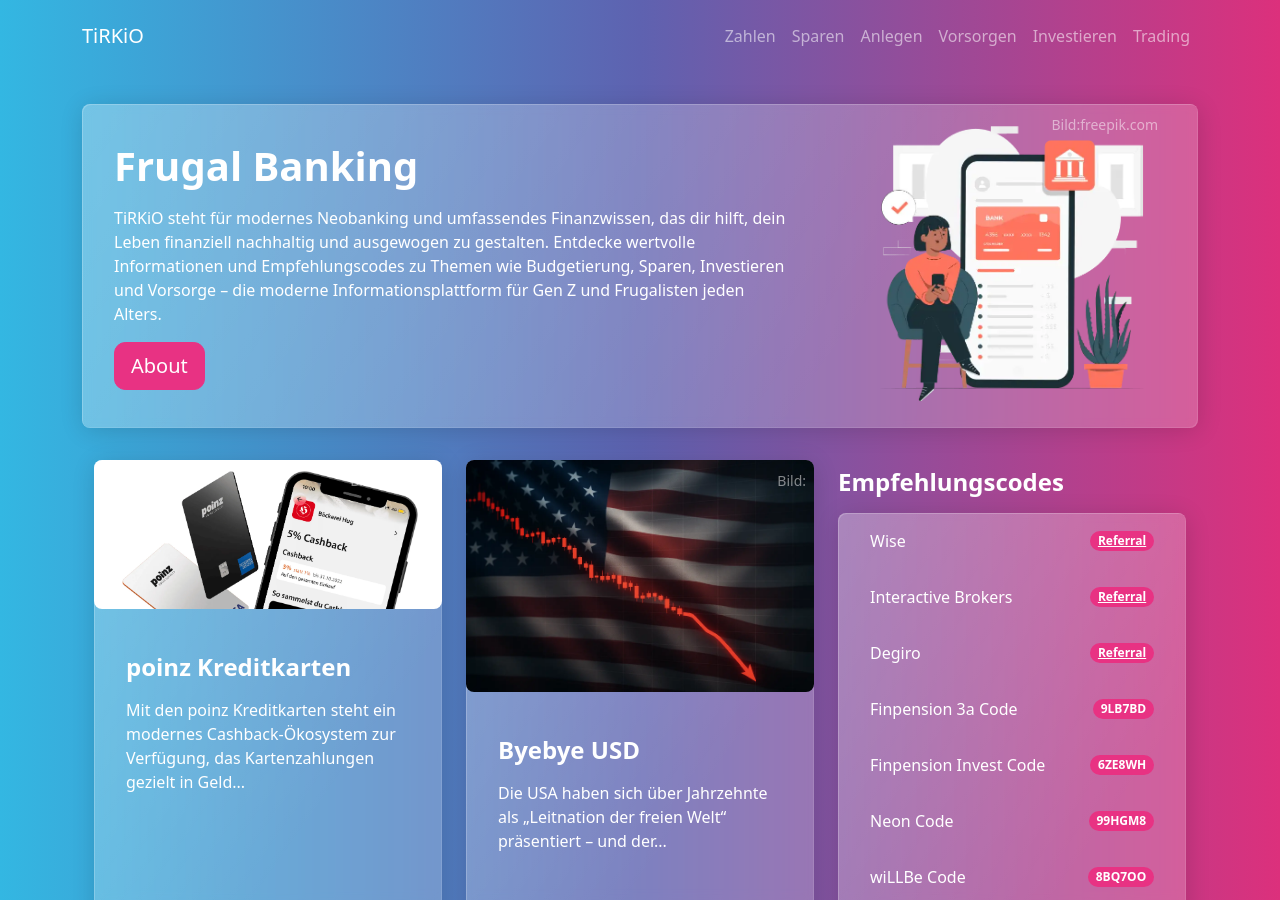
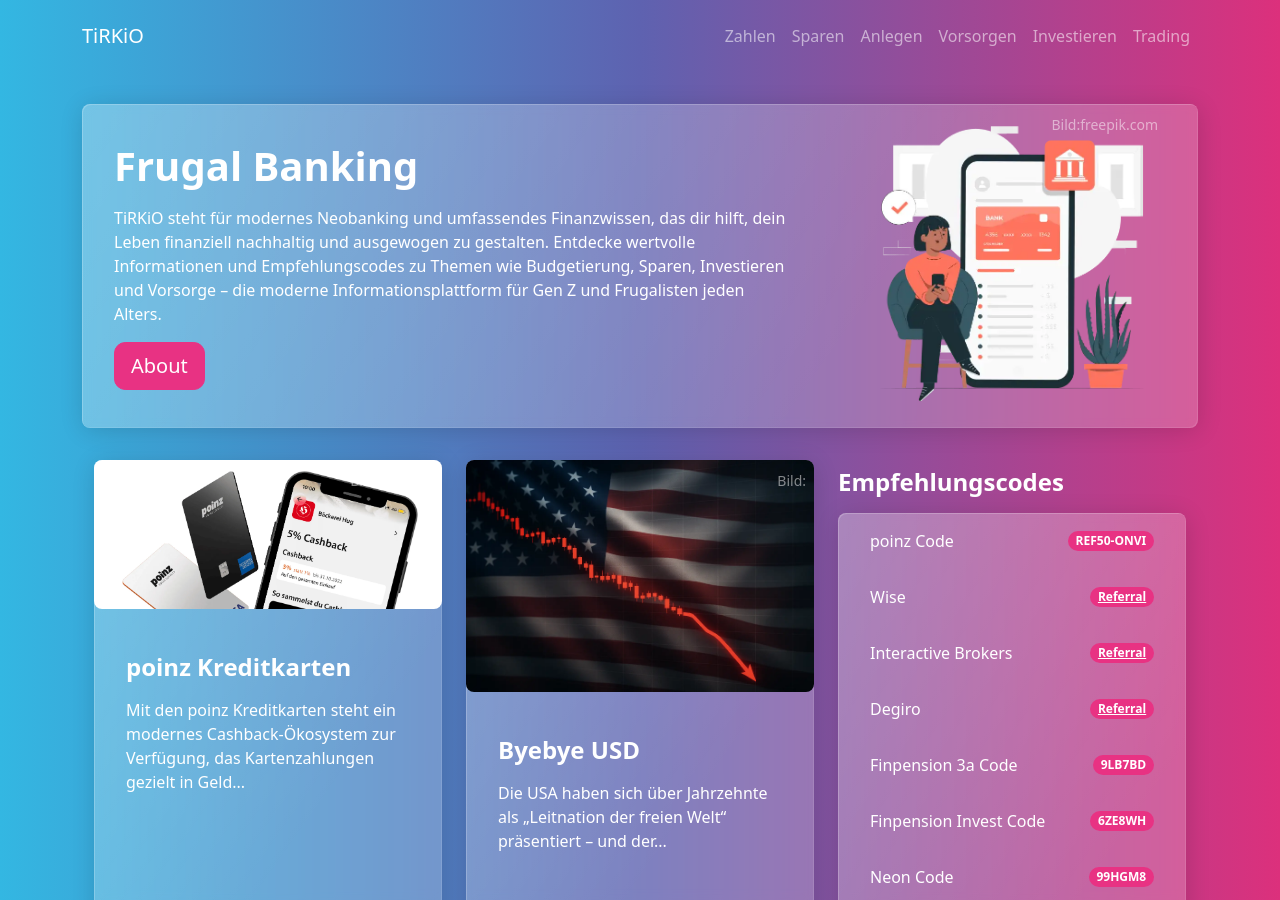
Before and after one commit to tirkio/tirkio.com, a Jekyll site: the page built from index.html, in a window 1280 px wide and 900 px high. Built offline with Jekyll 4.4.1, drawn with Linux system fonts in a browser that asks for light colours; the list of posts is cut into pages by our own code.

Commit message:
Add recommendation code to sidebar

```diff
--- a/_includes/sidebar.html
+++ b/_includes/sidebar.html
@@ -3,6 +3,12 @@
   <div class="mb-4">
     <h4 class="pt-1">Empfehlungscodes</h4>
     <ul class="list-group">
+       <li
+        class="list-group-item d-flex justify-content-between align-items-center"
+      >
+        poinz Code
+        <span class="badge bg-primary rounded-pill">REF50-ONVI</span>
+      </li>
       <li
         class="list-group-item d-flex justify-content-between align-items-center"
       >
```
